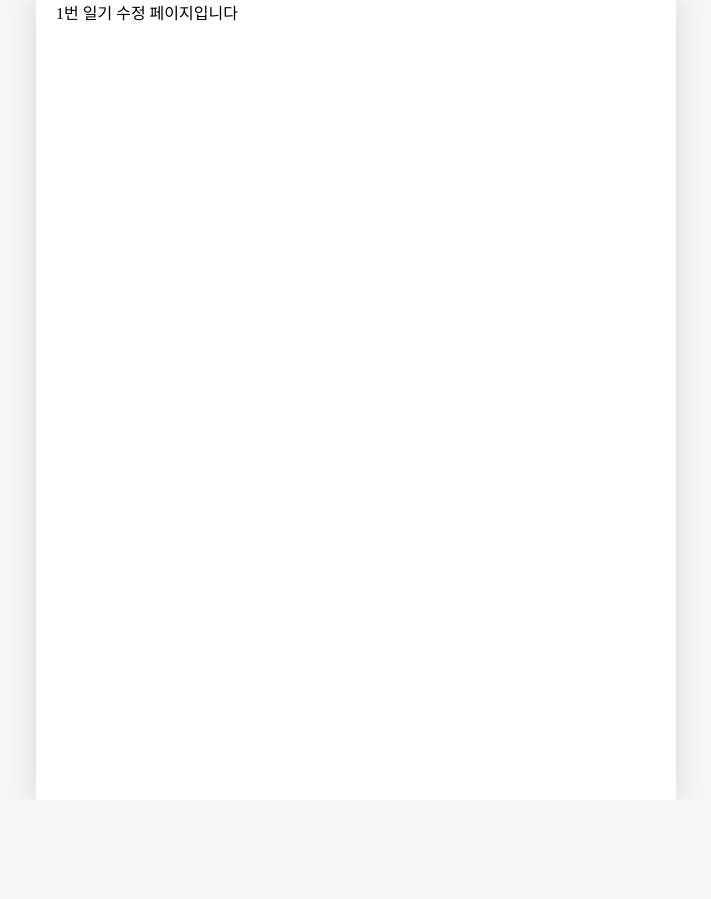
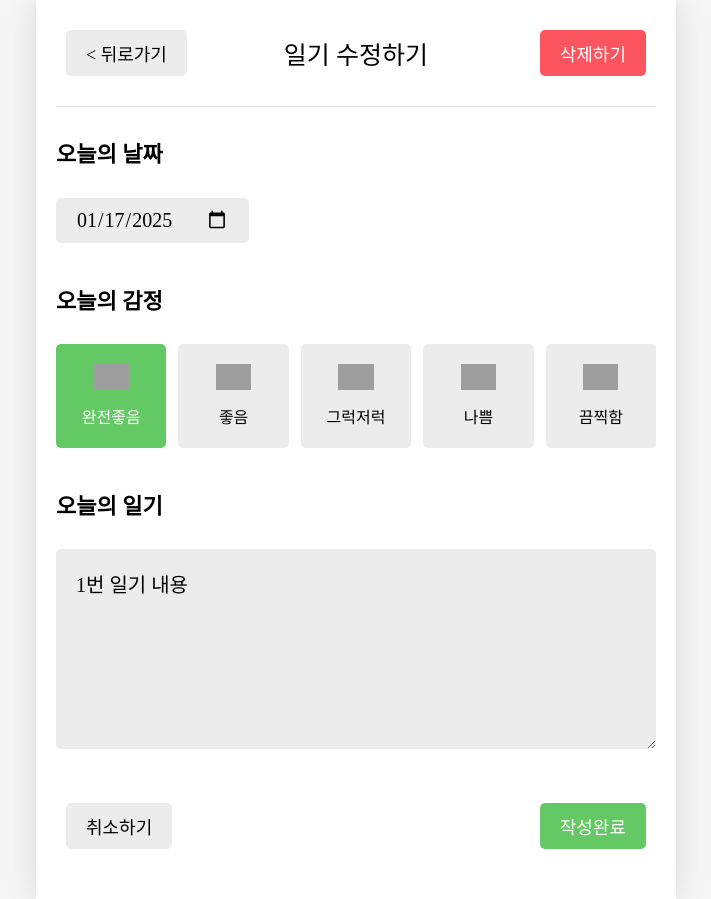
Before and after one commit to eunyoung-dev/emotion-diary, a React (Vite) app: page /edit/1 in a window 1280 px wide. Shown: the whole page, without its empty margins (284-995 px from the left). Before the commit the page ends 800 px from the top, so only its background shows below. Built offline with nearby package versions, Linux system fonts and the light colour scheme; grey boxes are pictures that could not be loaded; a web font is replaced by a local one.

Commit message:
Edit 페이지 구현

```diff
--- a/src/Components/Editor.jsx
+++ b/src/Components/Editor.jsx
@@ -1,7 +1,7 @@
 import "./Editor.css";
 import EmotionItem from "./EmotionItem";
 import Button from "./Button";
-import { useState } from "react";
+import { useState, useEffect } from "react";
 import { useNavigate } from "react-router-dom";
 
 const emotionList = [
@@ -42,7 +42,7 @@
   return `${year}-${month}-${date}`;
 };
 
-const Editor = ({ onSubmit }) => {
+const Editor = ({ initData, onSubmit }) => {
   const [input, setInput] = useState({
     createdDate: new Date(),
     emotionId: 3,
@@ -50,6 +50,15 @@
   });
 
   const nav = useNavigate();
+
+  useEffect(() => {
+    if (initData) {
+      setInput({
+        ...initData,
+        createdDate: new Date(Number(initData.createdDate)),
+      });
+    }
+  }, [initData]);
 
   const onChangeInput = (e) => {
     let name = e.target.name;
--- a/src/main.jsx
+++ b/src/main.jsx
@@ -1,4 +1,4 @@
-import { StrictMode } from "react";
+// import { StrictMode } from "react";
 import { createRoot } from "react-dom/client";
 import { BrowserRouter } from "react-router-dom";
 import App from "./App";
@@ -7,9 +7,9 @@
 const root = createRoot(document.getElementById("root"));
 
 root.render(
-  <StrictMode>
-    <BrowserRouter>
-      <App />
-    </BrowserRouter>
-  </StrictMode>
+  // <StrictMode>
+  <BrowserRouter>
+    <App />
+  </BrowserRouter>
+  // </StrictMode>
 );
--- a/src/pages/Edit.jsx
+++ b/src/pages/Edit.jsx
@@ -1,8 +1,66 @@
-import { useParams } from "react-router-dom";
+import { useParams, useNavigate } from "react-router-dom";
+import Header from "../Components/Header";
+import Button from "../Components/Button";
+import Editor from "../Components/Editor";
+import { useContext, useEffect, useState } from "react";
+import { DiaryDispatchContext, DiaryStateContext } from "../App";
 
 const Edit = () => {
-  const { id } = useParams();
-  return <div>{id}번 일기 수정 페이지입니다</div>;
+  const params = useParams();
+  const nav = useNavigate();
+  const { onDelete, onUpdate } = useContext(DiaryDispatchContext);
+  const data = useContext(DiaryStateContext);
+  const [curDiaryItem, setCurDiaryItem] = useState();
+
+  useEffect(() => {
+    const currentDiaryItem = data.find(
+      (item) => String(item.id) === String(params.id)
+    );
+
+    if (!currentDiaryItem) {
+      window.alert("존재하지 않는 일기입니다.");
+      nav("/", { replace: true });
+    }
+
+    setCurDiaryItem(currentDiaryItem);
+  }, [params.id]);
+
+  const onClickDelete = () => {
+    if (window.confirm("일기를 정말 삭제할까요? 다시 복구되지 않아요!")) {
+      onDelete(params.id);
+      nav("/", { replace: true });
+    }
+  };
+  const onSubmit = (input) => {
+    if (window.confirm("일기를 정말 수정할까요?")) {
+      onUpdate(
+        params.id,
+        input.createdDate.getTime(),
+        input.emotionId,
+        input.content
+      );
+      nav("/", { replace: true });
+    }
+  };
+  return (
+    <div>
+      <Header
+        title={"일기 수정하기"}
+        leftChild={
+          <Button
+            onClick={() => {
+              nav(-1);
+            }}
+            text={"< 뒤로가기"}
+          />
+        }
+        rightChild={
+          <Button onClick={onClickDelete} text={"삭제하기"} type={"NEGATIVE"} />
+        }
+      />
+      <Editor initData={curDiaryItem} onSubmit={onSubmit} />
+    </div>
+  );
 };
 
 export default Edit;
```
